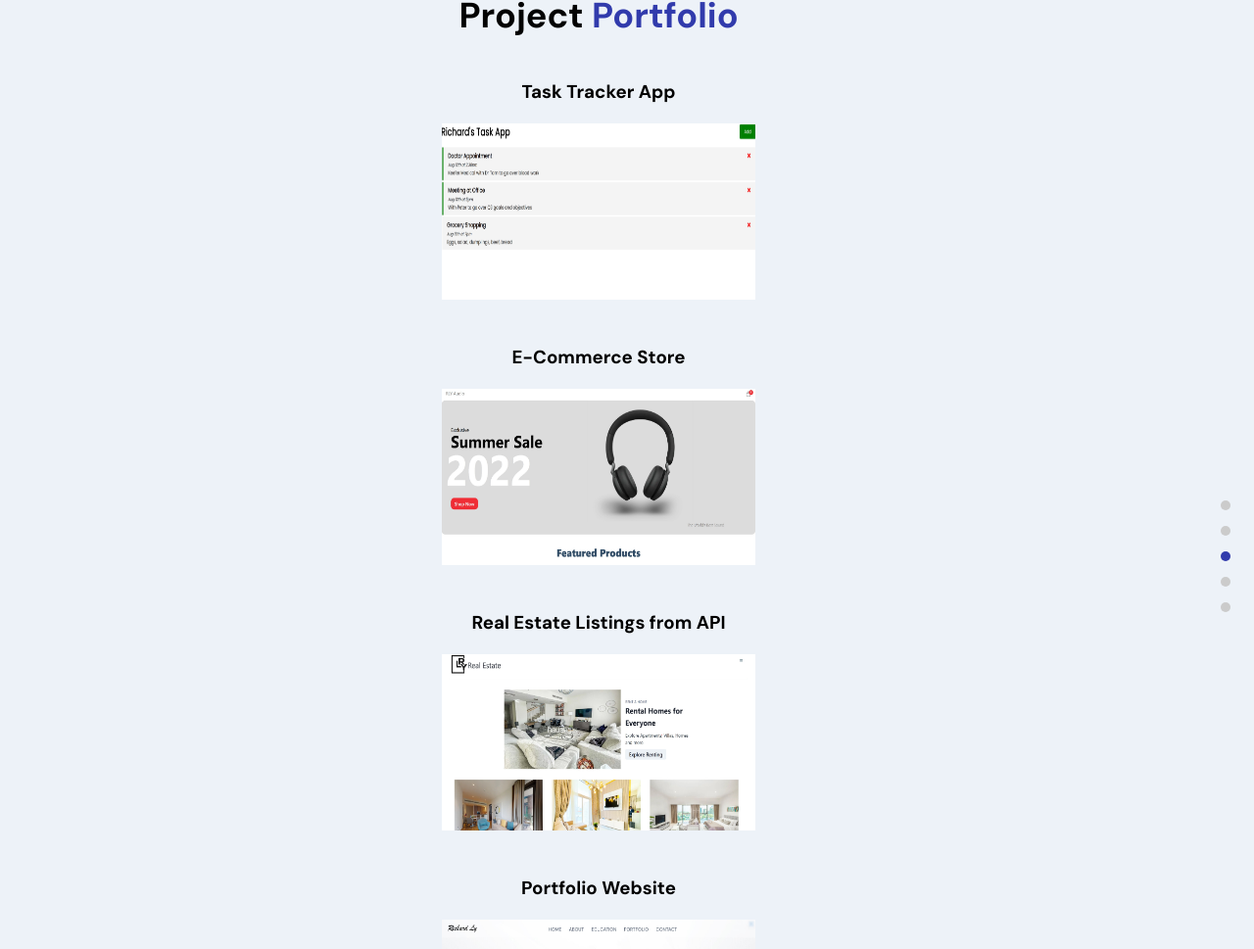
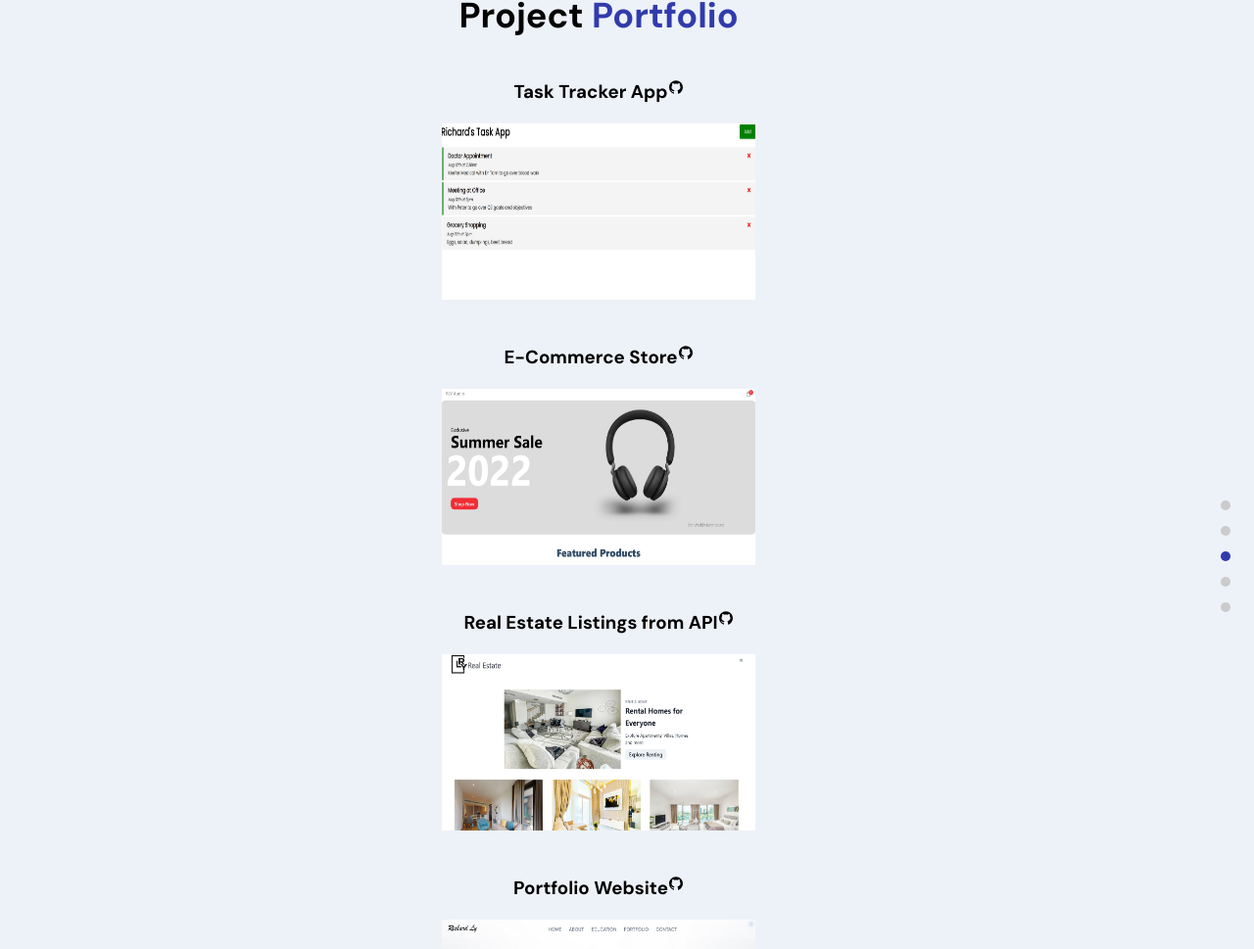
Before and after one commit to richardly9319/rly_portfolio, a React (Create React App) app: page / in a window 1280 px wide. Shown: the part 1597-2566 px from the top of the page at 98% size. Built offline with nearby package versions, Linux system fonts and the light colour scheme.

Commit message:
13th commit

```diff
--- a/src/container/Work/Work.jsx
+++ b/src/container/Work/Work.jsx
@@ -1,5 +1,5 @@
 import React from 'react';
-import { AiFillEye, AiFillGithub } from 'react-icons/ai';
+import { AiFillEye, AiFillGithub, AiOutlineGithub } from 'react-icons/ai';
 import { motion } from 'framer-motion';
 
 import { AppWrap, MotionWrap } from '../../wrapper';
@@ -21,10 +21,19 @@ const Work = () => {
       <h2 className="head-text">Project <span>Portfolio</span></h2>
       <br></br>
       <br></br>
-      <div>
+      <div className="projects">
+
+      <a href="https://github.com/richardly9319/tasktracker" target='_blank' rel="noreferrer">
+      <div className="github">
+      <h3>Task Tracker App</h3>
+      <AiOutlineGithub />
+      </div>
+      </a>
+
 
       <motion.div whileHover={{ scale: 1.1 }} transition={{ duration: 0.5, type: 'tween' }}>
-      <h3 align="center">Task Tracker App</h3>
+
+
       <a href="https://tasktracker-delta.vercel.app/" target='_blank' rel="noreferrer">
       <img src={images.tasktracker} alt='Task Tracker' height={180} width={320} className="portfolio_images">
       </img>
@@ -32,8 +41,14 @@ const Work = () => {
       </motion.div>
       <br></br>
 
+      <a href="https://github.com/richardly9319/ecommerce" target='_blank' rel="noreferrer">
+      <div className="github">
+      <h3>E-Commerce Store</h3>
+      <AiOutlineGithub />
+      </div>
+      </a>
+
       <motion.div whileHover={{ scale: 1.1 }} transition={{ duration: 0.5, type: 'tween' }}>
-      <h3 align="center">E-Commerce Store</h3>
       <a href="https://ecommerce-kfp1f1px0-richardly9319.vercel.app/" target='_blank' rel="noreferrer">
       <img src={images.ecommercesite} alt='E-Commerce' height={180} width={320} className="portfolio_images">
       </img>
@@ -41,8 +56,14 @@ const Work = () => {
       </motion.div>
       <br></br>
 
+      <a href="https://github.com/richardly9319/rly_realestate" target='_blank' rel="noreferrer">
+      <div className="github">
+      <h3>Real Estate Listings from API</h3>
+      <AiOutlineGithub />
+      </div>
+      </a>
+
       <motion.div whileHover={{ scale: 1.1 }} transition={{ duration: 0.5, type: 'tween' }}>
-      <h3 align="center">Real Estate Listings from API</h3>
       <a href="https://rly-realestate-hhct9hgqh-richardly9319.vercel.app/" target='_blank' rel="noreferrer">
       <img src={images.realestatesite} alt='Real estate site' height={180} width={320} className="portfolio_images">
       </img>
@@ -50,13 +71,20 @@ const Work = () => {
       </motion.div>
       <br></br>
 
+      <a href="https://github.com/richardly9319/rly_portfolio" target='_blank' rel="noreferrer">
+      <div className="github">
+      <h3>Portfolio Website</h3>
+      <AiOutlineGithub />
+      </div>
+      </a>
+
       <motion.div whileHover={{ scale: 1.1 }} transition={{ duration: 0.5, type: 'tween' }}>
-      <h3 align="center">Portfolio Website</h3>
-      <a href="http://localhost:3000/" target='_blank' rel="noreferrer">
+      <a href="https://rly-portfolio-48dlh0w9e-richardly9319.vercel.app/" target='_blank' rel="noreferrer">
       <img src={images.portfoliosite} alt='Portfolio' height={180} width={320} className="portfolio_images">
       </img>
       </a>
       </motion.div>
+
       </div>
 
 
--- a/src/container/Work/Work.scss
+++ b/src/container/Work/Work.scss
@@ -160,3 +160,27 @@
 
 
   }
+
+  .flexbox {
+    display: flex;
+  }
+
+  .github {
+    display: flex;
+    justify-content: center;
+
+    transition: all 0.3s ease-in-out;
+
+    &:hover {
+      color: var(--secondary-color);
+    }
+
+  }
+
+  .projects {
+
+    a {
+      text-decoration: none;
+      color: black
+    }
+  }
```
